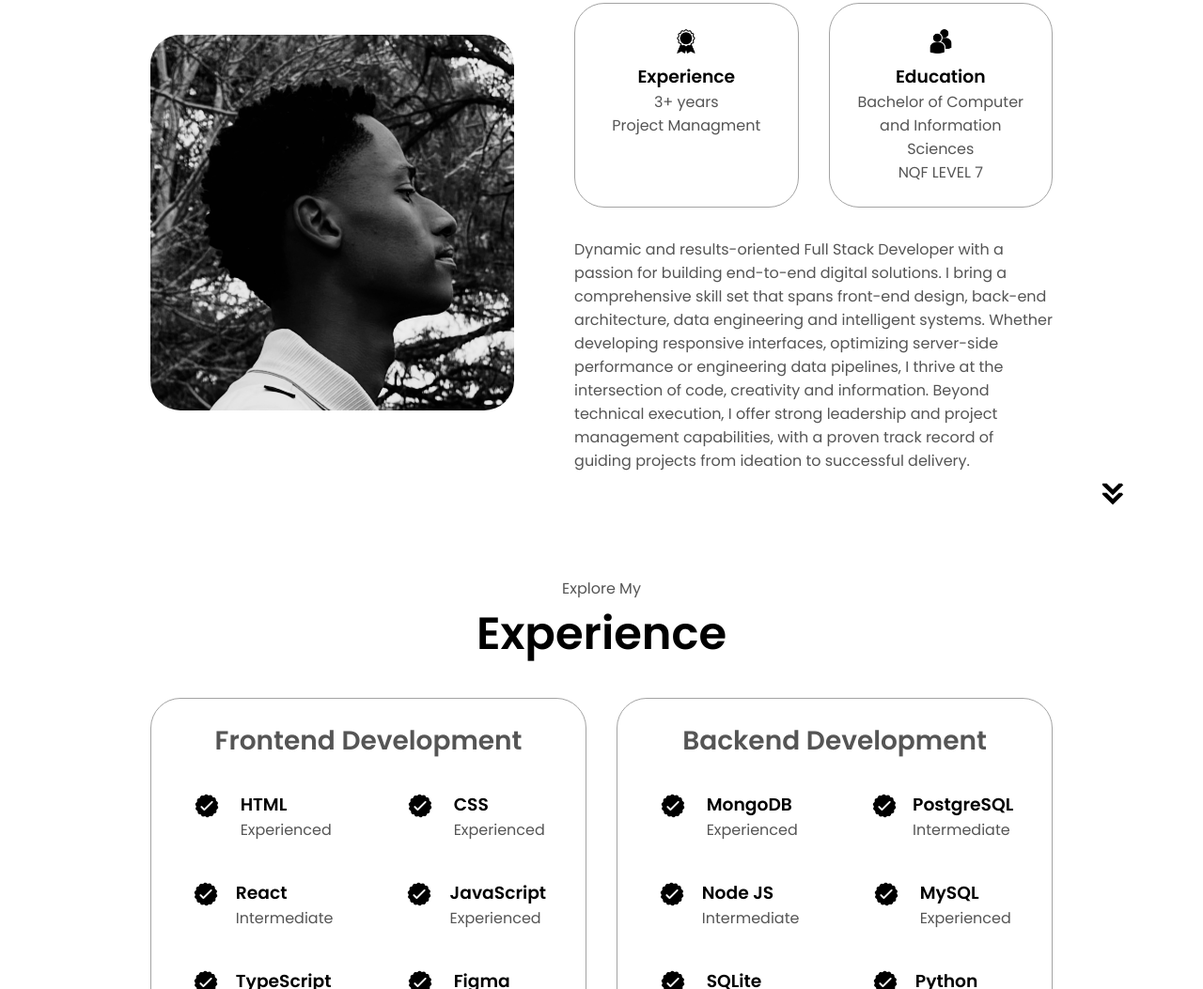
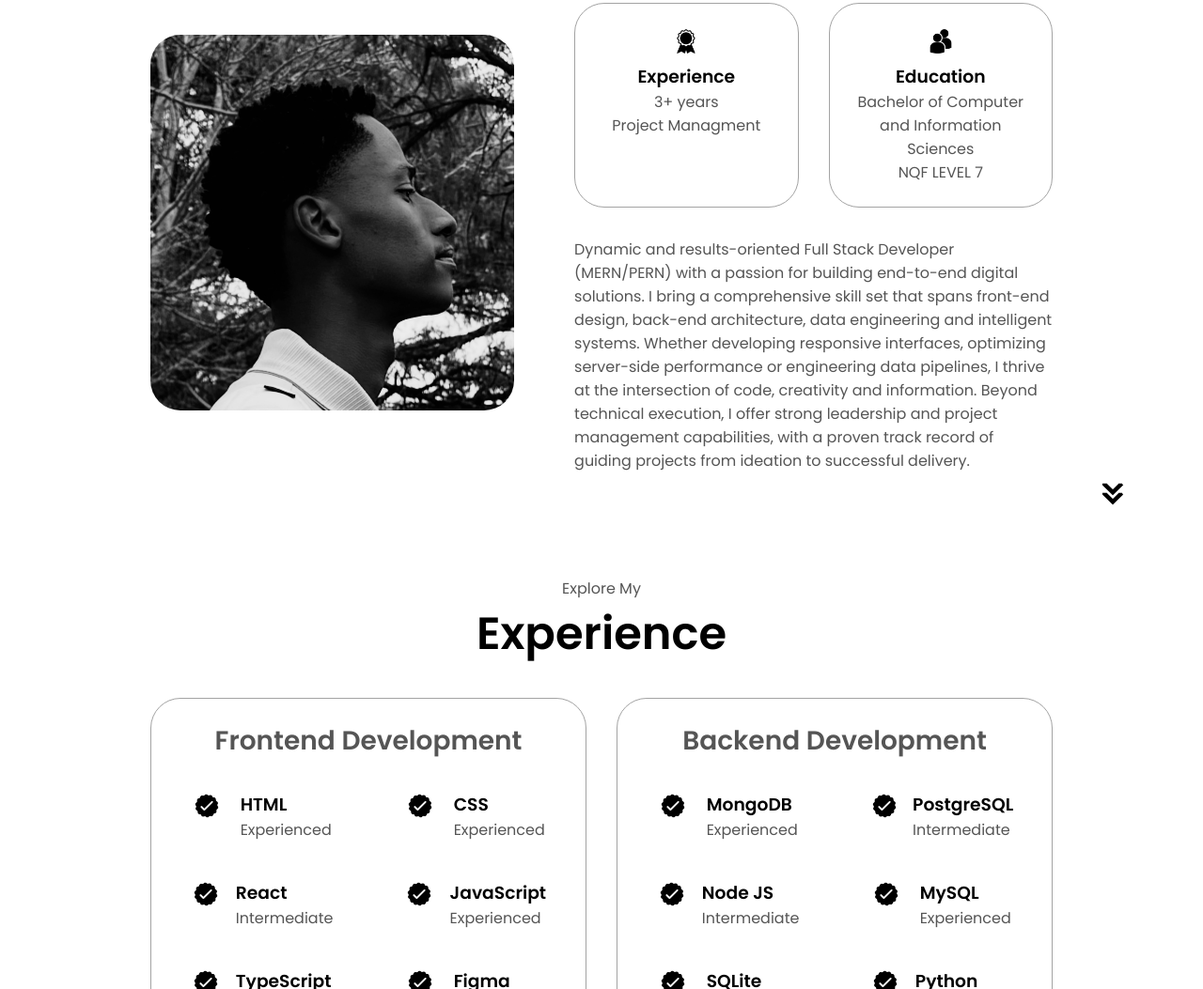
Before and after one commit to techkgosi/html-css-js-portfolio, a plain HTML site: page index.html in a window 1280 px wide. Shown: the part 1082-2135 px from the top of the page at 94% size. Drawn offline with nearby package versions, Linux system fonts and the light colour scheme.

Commit message:
Update index.html

```diff
--- a/index.html
+++ b/index.html
@@ -102,7 +102,7 @@
                 </div>
                 <div class="text-container">
                     <p>
-                        Dynamic and results-oriented Full Stack Developer with a passion for building end-to-end digital solutions. I bring a comprehensive skill set that spans front-end design, back-end architecture, data engineering and intelligent systems. Whether developing responsive interfaces, optimizing server-side performance or engineering data pipelines, I thrive at the intersection of code, creativity and information.
+                        Dynamic and results-oriented Full Stack Developer (MERN/PERN) with a passion for building end-to-end digital solutions. I bring a comprehensive skill set that spans front-end design, back-end architecture, data engineering and intelligent systems. Whether developing responsive interfaces, optimizing server-side performance or engineering data pipelines, I thrive at the intersection of code, creativity and information.
                         Beyond technical execution, I offer strong leadership and project management capabilities, with a proven track record of guiding projects from ideation to successful delivery.
                     </p>
                 </div>
```
